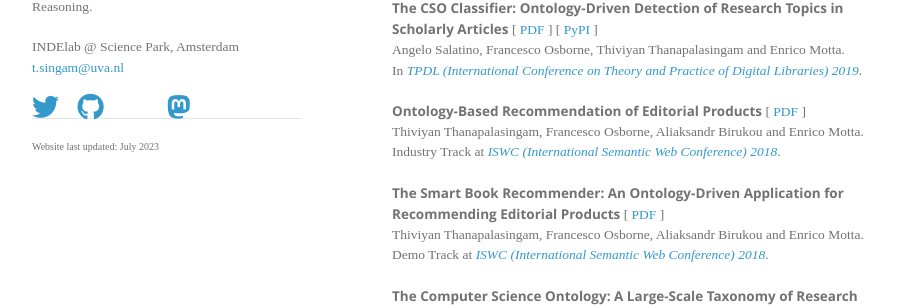
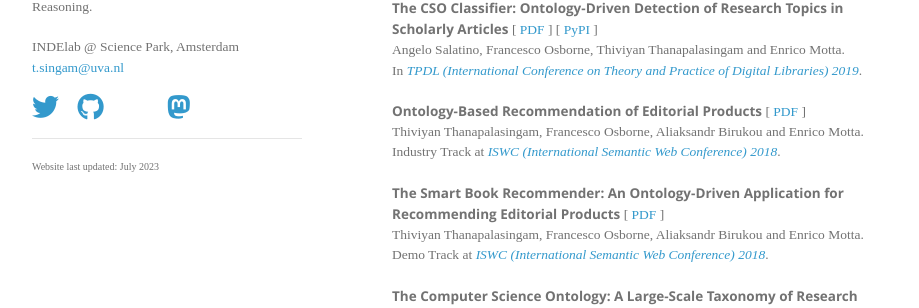
Before and after one commit to thiviyanT/website, a Jekyll site: the page built from index.html, in a window 1280 px wide. Shown: the part 583-891 px from the top of the page, without its empty margins (178-1097 px from the left). Built offline with Jekyll 4.4.1, drawn with Linux system fonts in a browser that asks for light colours; nearby versions of some CDN libraries; some web fonts are replaced; the list of posts is cut into pages by our own code; a style sheet for code colours, icons or effects is not loaded.

Commit message:
Update header.html

```diff
--- a/_includes/header.html
+++ b/_includes/header.html
@@ -16,7 +16,7 @@
         <a href="https://orcid.org/0000-0002-0170-9105"><i class="ai ai-orcid ai-2x"></i></a>
         <a rel="me" href="https://sigmoid.social/@thiviyan"><i class="fa-brands fa-mastodon fa-2xl"></i></a>
     </span>
-    <hr>
-    <p style="margin-top: 20px;font-size: 10px;">Website last updated: July 2023</p>
+    <hr style="margin: 20px 0;">
+    <p style="margin:10px 0;font-size: 10px;">Website last updated: July 2023</p>
 
 </header>
```
